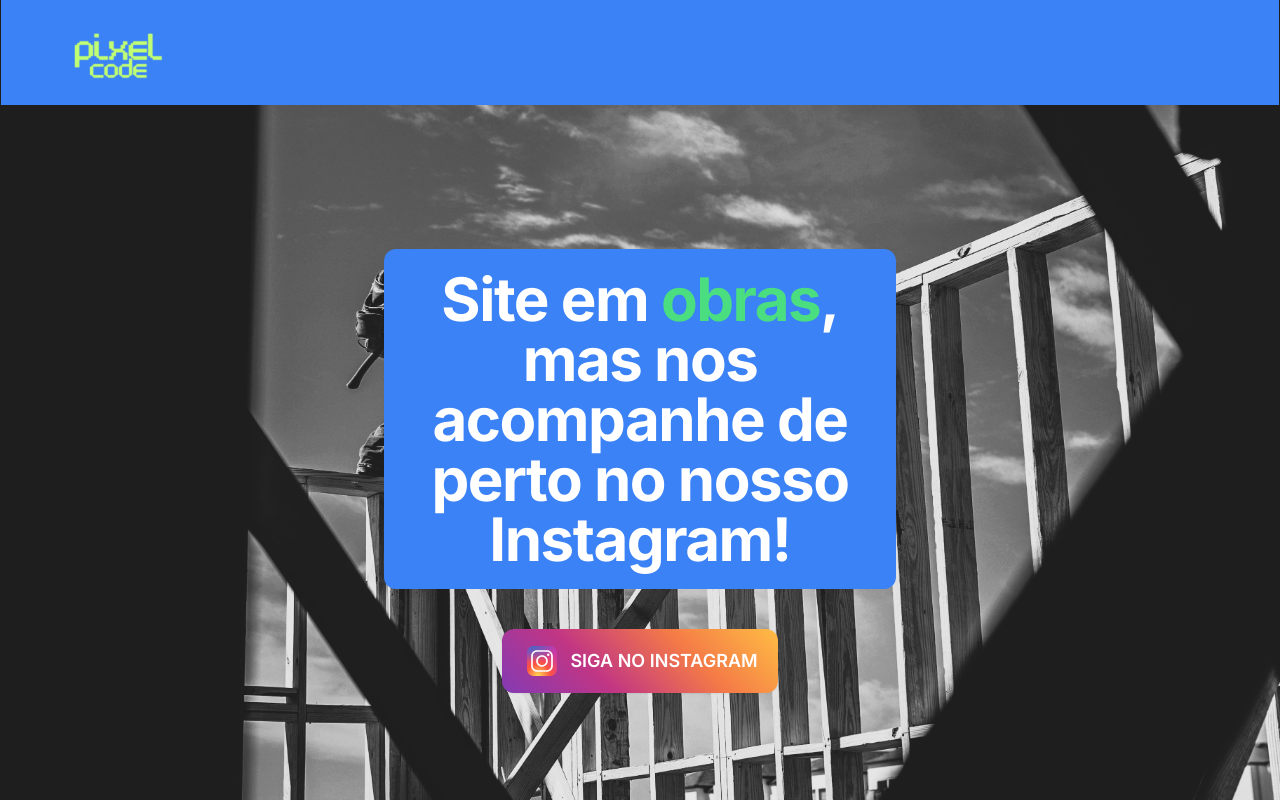
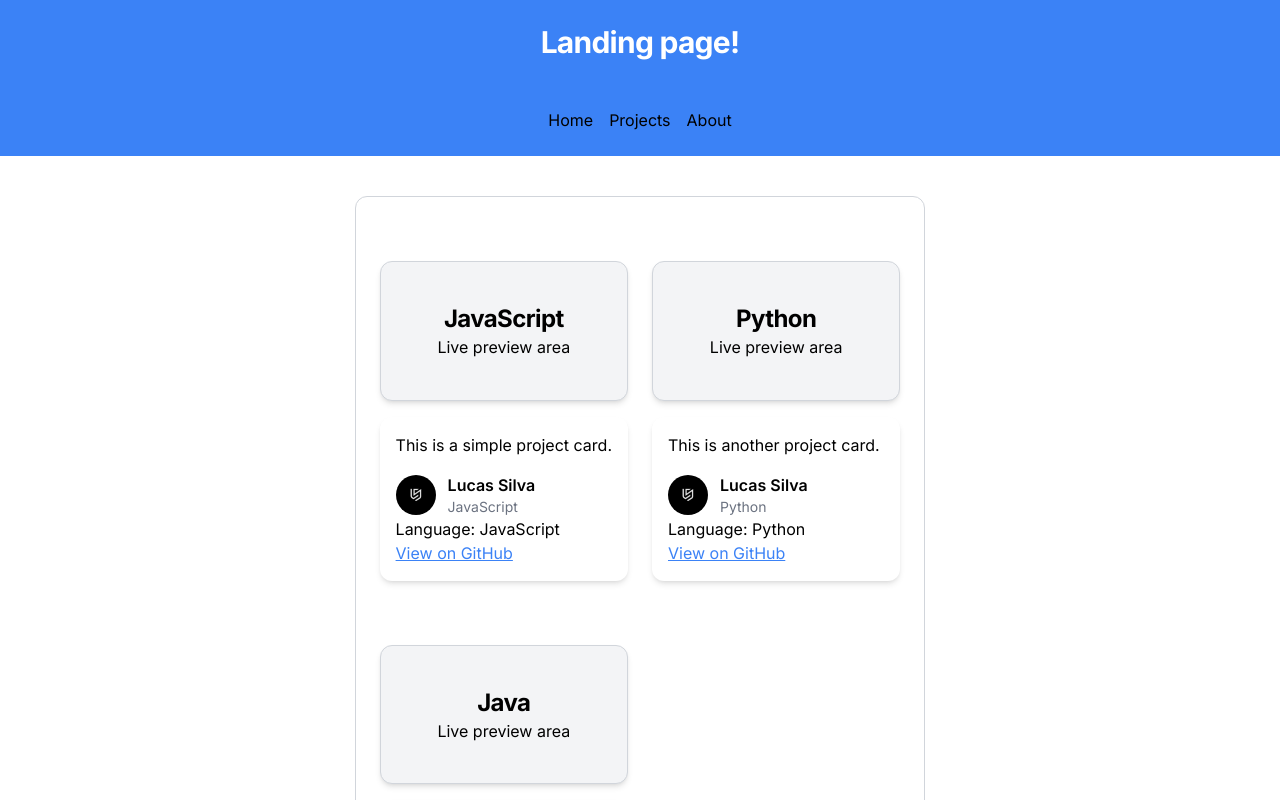
Before and after one commit to lsilva100/PixelCode, a Next.js app: page / in a window 1280 px wide. Shown: the top 800 px of the page. Built offline with nearby package versions, Linux system fonts and the light colour scheme.

Commit message:
First draft front-end ux/layout

```diff
--- a/src/app/CountdownTimer.tsx
+++ /dev/null
@@ -1,64 +0,0 @@
-import { useEffect, useState } from "react";
-
-// Define o tipo para o estado do cronômetro
-interface TimeLeft {
-  days: number;
-  hours: number;
-  minutes: number;
-  seconds: number;
-}
-
-const CountdownTimer: React.FC = () => {
-  const [timeLeft, setTimeLeft] = useState<TimeLeft>({
-    days: 0,
-    hours: 0,
-    minutes: 0,
-    seconds: 0,
-  });
-
-  useEffect(() => {
-    // Define a data alvo: 2 meses a partir de amanhã
-    const targetDate = new Date();
-    targetDate.setDate(targetDate.getDate() + 1); // Amanhã
-    targetDate.setMonth(targetDate.getMonth() + 2); // 2 meses a partir de amanhã
-
-    // Função para calcular o tempo restante
-    const calculateTimeLeft = () => {
-      const now = new Date();
-      const difference = targetDate.getTime() - now.getTime();
-
-      if (difference > 0) {
-        const days = Math.floor(difference / (1000 * 60 * 60 * 24));
-        const hours = Math.floor((difference / (1000 * 60 * 60)) % 24);
-        const minutes = Math.floor((difference / (1000 * 60)) % 60);
-        const seconds = Math.floor((difference / 1000) % 60);
-
-        setTimeLeft({ days, hours, minutes, seconds });
-      } else {
-        clearInterval(interval);
-      }
-    };
-
-    // Atualiza o cronômetro a cada segundo
-    const interval = setInterval(calculateTimeLeft, 1000);
-
-    return () => clearInterval(interval); // Limpa o intervalo quando o componente for desmontado
-  }, []);
-
-  return (
-    <div className="mt-10 flex flex-col items-center justify-center gap-4 sm:flex-row">
-      <div className="flex">
-        <div className="flex w-full max-w-lg items-center rounded-xl px-5 py-3 text-lg font-bold text-white">
-          <div>
-            <span className="block text-xl">{timeLeft.days} dias</span>
-            <span className="block text-xl">{timeLeft.hours} horas</span>
-            <span className="block text-xl">{timeLeft.minutes} minutos</span>
-            <span className="block text-xl">{timeLeft.seconds} segundos</span>
-          </div>
-        </div>
-      </div>
-    </div>
-  );
-};
-
-export default CountdownTimer;
--- /dev/null
+++ b/src/app/components/NavBar.tsx
@@ -0,0 +1,19 @@
+import Link from "next/link";
+
+export default function NavBar() {
+    return (
+    <nav className="w-full bg-blue-500 py-6 flex justify-center items-center">
+      <div className="flex gap-4">
+        <Link href="/">Home</Link>
+
+        <Link href="/projects">
+          Projects
+        </Link>
+
+        <Link href="/about">
+          About
+        </Link>
+      </div>
+    </nav>
+    );
+}
--- a/src/app/layout.tsx
+++ b/src/app/layout.tsx
@@ -1,6 +1,7 @@
 import type { Metadata } from "next";
 import { inter } from "@/app/ui/fonts";
 import "@/app/ui/globals.css";
+import NavBar from "@/app/components/NavBar";
 
 export const metadata: Metadata = {
   title: "PixelCode",
@@ -14,7 +15,15 @@ type RootLayoutProps = {
 export default function RootLayout({ children }: Readonly<RootLayoutProps>) {
   return (
     <html lang="pt-br">
-      <body className={`${inter.className} antialiased`}>{children}</body>
+      <body className={`${inter.className} antialiased`}>
+        <div className="w-full bg-blue-500 py-6 flex justify-center items-center">
+        <h1 className="text-3xl font-bold text-white">
+          Landing page!
+        </h1>
+        </div>
+        <NavBar />
+        {children}
+      </body>
     </html>
   );
 }
--- a/src/app/page.tsx
+++ b/src/app/page.tsx
@@ -1,53 +1,128 @@
 import Image from "next/image";
-import Link from "next/link";
-import CountdownTimer from "./CountdownTimer";
 
 export default function Home() {
   return (
     <main className="w-full">
-      {/* Imagem de fundo */}
-      <Image
-        src="/fundo-edit.jpg" // Caminho para a imagem na pasta public
-        alt="Background"
-        layout="fill" // Faz a imagem ocupar todo o espaço do contêiner
-        objectFit="cover" // Ajusta a imagem para cobrir o espaço
-        className="absolute inset-0"
-      />
-
-      <header className="relative z-10 grid w-full grid-cols-[135px_1fr] items-center justify-between bg-blue-500 py-4">
-        <Image
-          className="" // Adicione suas classes CSS aqui
-          src="/logo-pixel.svg" // Caminho para a imagem na pasta public
-          alt="Pixel Logo" // Texto alternativo
-          width={180} // Largura da imagem
-          height={40} // Altura da imagem
-          priority // (opcional) Carregar a imagem com alta prioridade
-        />
-
-        <nav className="flex justify-center"></nav>
-      </header>
-
-      <section className="relative z-10">
-        <h1 className="text-shadow mx-auto max-w-lg rounded-xl bg-blue-500 px-5 py-5 text-center text-white">
-          Site em <span className="text-green-400">obras</span>, mas nos
-          acompanhe de perto no nosso Instagram!
-        </h1>
-
-        <div className="mt-10 flex flex-col items-center justify-center gap-4 sm:flex-row">
-          <div className="flex">
-            <button className="flex w-full max-w-lg items-center rounded-xl px-5 py-3 text-lg uppercase text-white">
-              <Image
-                src="/instagram.svg"
-                alt="svg-insta"
-                width={40}
-                height={40}
-                className="mr-2"
-              />
-              Siga no Instagram
-            </button>
-          </div>
-        </div>
-      </section>
+      <ProjectsGallery />
     </main>
   );
 }
+
+type ProjectProps = {
+  children: React.ReactNode;
+  preview: React.ReactNode;
+};
+
+function ProjectCard({
+  children,
+  preview,
+}: ProjectProps) {
+  return (
+    <div className="w-full max-w-4xl mx-auto mt-10">
+      <ProjectPreview>
+        {preview}
+      </ProjectPreview>
+
+      <div className="bg-white p-4 shadow-md rounded-xl mt-4">
+        {children}
+      </div>
+    </div>
+  );
+}
+
+const PROJECTS = [
+  {
+    id: 1,
+    description: "This is a simple project card.",
+    author: "Lucas Silva",
+    authorAvatar: "/lucas_s_avatar.webp",
+    language: "JavaScript",
+    githubLink: "dumb-link.com",
+  },
+  {
+    id: 2,
+    description: "This is another project card.",
+    author: "Lucas Silva",
+    authorAvatar: "/lucas_s_avatar.webp",
+    language: "Python",
+    githubLink: "dumb-link.com",
+  },
+  {
+    id: 3,
+    description: "This is a third project card.",
+    author: "Lucas Neves",
+    authorAvatar: "/lucas_n_avatar.webp",
+    language: "Java",
+    githubLink: "dumb-link.com",
+  },
+];
+
+function ProjectsGallery() {
+  return (
+    <div className="max-w-6xl mx-auto border border-gray-300 rounded-xl p-6 mt-10">
+      <div className="grid grid-cols-1 md:grid-cols-2 gap-6">
+        {PROJECTS.map((project) => (
+          <ProjectCard
+            key={project.id}
+            preview={
+              <div className="text-center">
+                <h1 className="text-2xl font-bold">
+                  {project.language}
+                </h1>
+
+                <p>Live preview area</p>
+              </div>
+            }
+          >
+            <p>{project.description}</p>
+
+            <div className="flex items-center gap-3 mt-4">
+              <Image
+                src={project.authorAvatar}
+                alt={project.author}
+                width={40}
+                height={40}
+                className="rounded-full object-cover"
+              />
+
+              <div>
+                <p className="font-semibold">
+                  {project.author}
+                </p>
+
+                <p className="text-sm text-gray-500">
+                  {project.language}
+                </p>
+              </div>
+            </div>
+
+            <p>Language: {project.language}</p>
+
+            <a
+              href={project.githubLink}
+              target="_blank"
+              rel="noopener noreferrer"
+              className="text-blue-500 underline"
+            >
+              View on GitHub
+            </a>
+          </ProjectCard>
+        ))}
+      </div>
+    </div>
+  );
+}
+
+type ProjectPreviewProps = {
+  children?: React.ReactNode;
+};
+
+function ProjectPreview({
+  children,
+}: ProjectPreviewProps) {
+  return (
+    <div className="aspect-square md:aspect-video w-full border border-gray-300 rounded-xl shadow-md bg-gray-100 flex items-center justify-center p-4">
+      {children}
+    </div>
+  );
+}
--- a/src/app/premium-page/page.tsx
+++ /dev/null
@@ -1,8 +0,0 @@
-export default function PremiumPage() {
-  return (
-    <div>
-      <h1>Premium Page</h1>
-      <p>This is a premium page.</p>
-    </div>
-  );
-}
--- a/src/app/standard-page/page.tsx
+++ /dev/null
@@ -1,8 +0,0 @@
-export default function StandardPage() {
-  return (
-    <div>
-      <h1>Standard Page</h1>
-      <p>This is a standard page.</p>
-    </div>
-  );
-}
```
Also changed, not shown: public/lucas_n_avatar.webp (added), public/lucas_s_avatar.webp (added).
